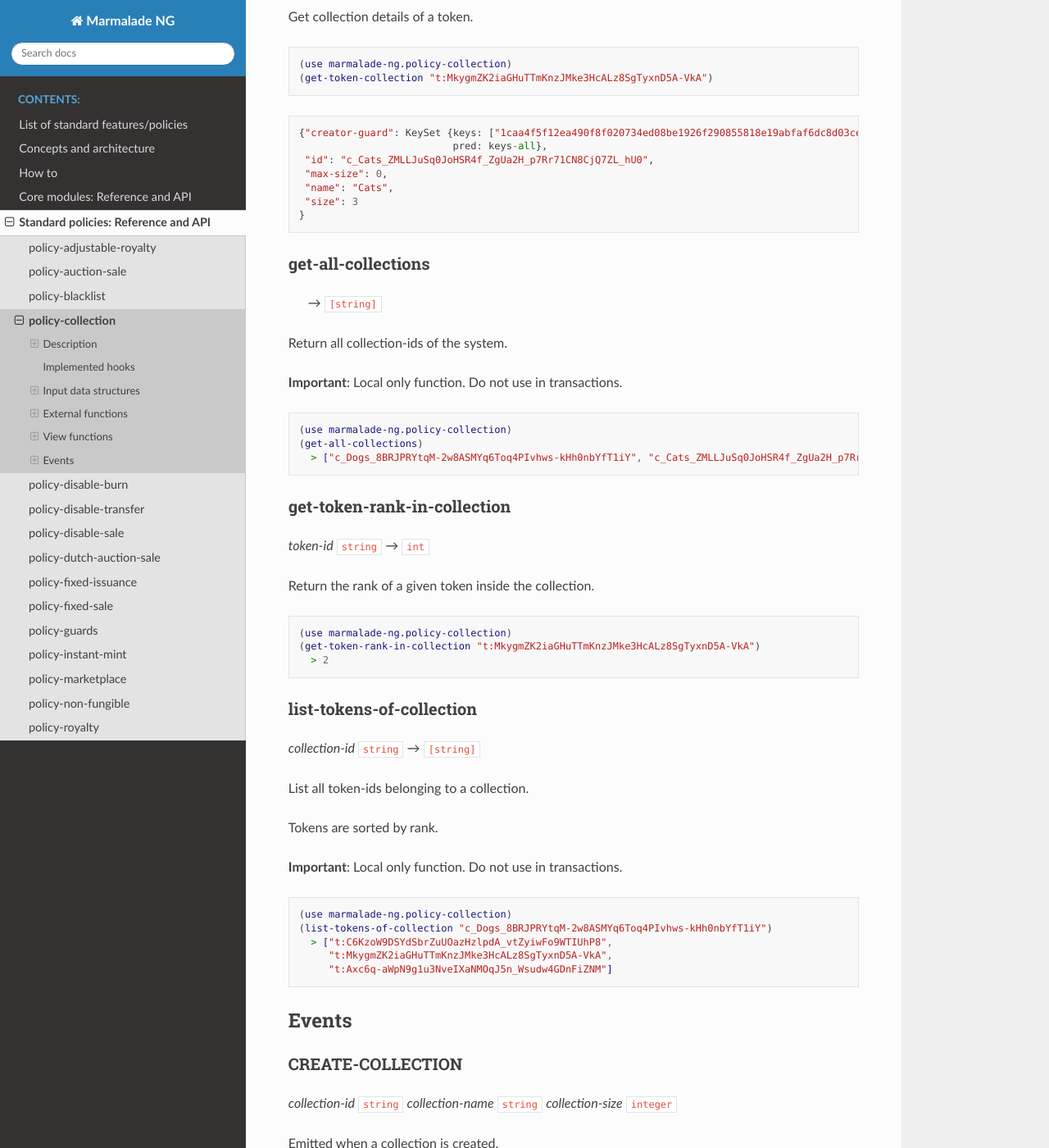
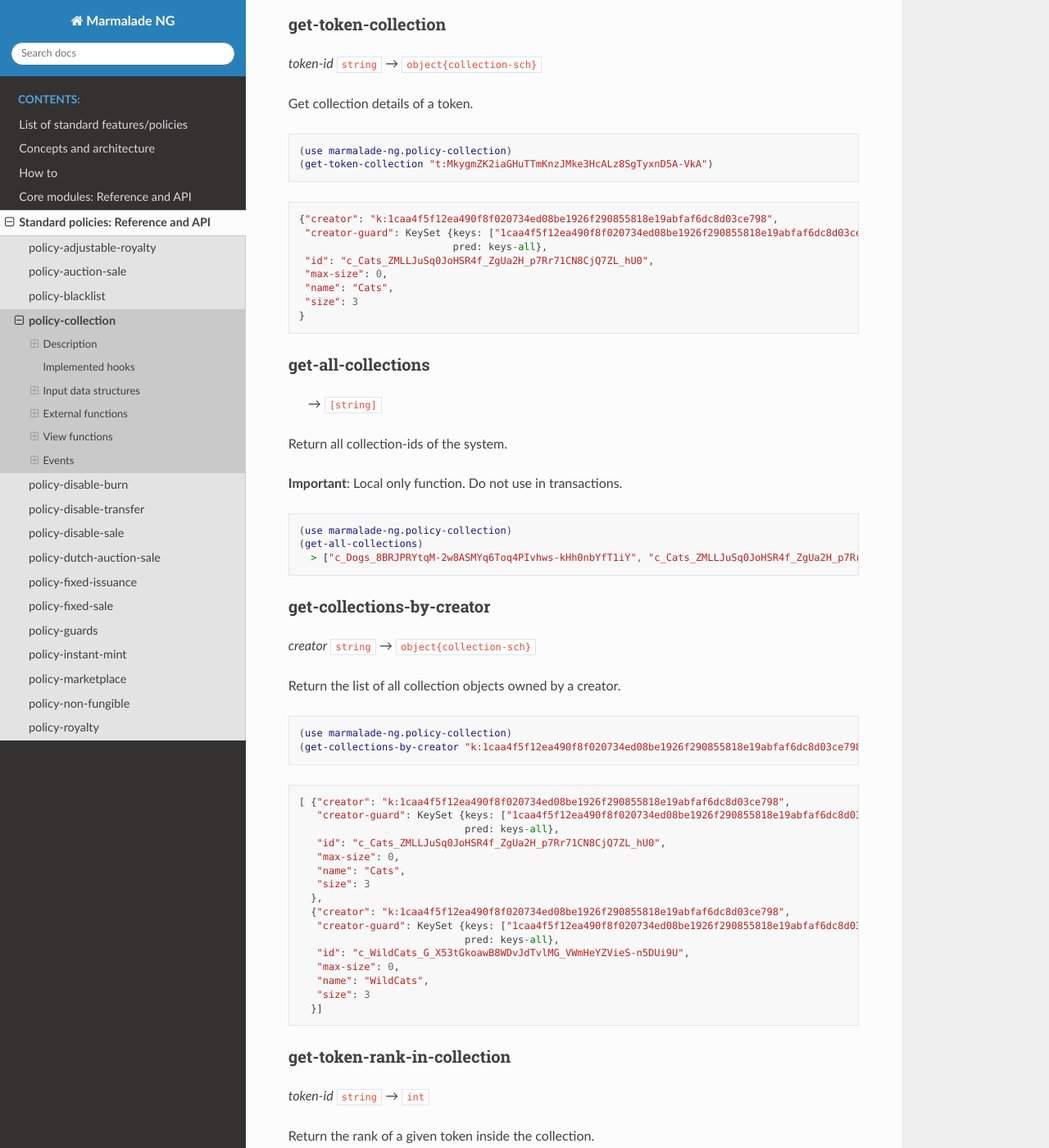
Before and after one commit to Marmalade-NG/marmalade-ng, a Sphinx documentation site: the page built from doc/source/policy-collection.rst, in a window 1280 px wide and 1400 px high, scrolled down 2541 px. Shown: the whole window at 82% size. Built offline with Sphinx 7.4.7 and the Read the Docs theme 2.0.0, drawn with Linux system fonts in a browser that asks for light colours; some of the changed text lies outside the part shown.

Commit message:
Add the creator field for collection + (get-collections-by-creator) function + Update tests + Update doc

```diff
--- a/doc/source/policy-collection.rst
+++ b/doc/source/policy-collection.rst
@@ -26,6 +26,11 @@ creator to include tokens. The guard is enforced on token creation.
 
 If the guard is a keyset, the signature may be scoped to the capability:
 ``(ADD-TO-COLLECTION collection-id token-id)``
+
+When created a collection must be registered with its creator's name.
+If the creator's name is a principal (recommended), it is validated against the guard, and can
+be trusted by third parties.
+
 
 Ranks
 ~~~~~
@@ -76,7 +81,7 @@ Create a collection-id from an human-readable name.
 
 create-collection
 ~~~~~~~~~~~~~~~~~
-*id* ``string`` *name* ``string`` *size* ``integer`` *creator-guard* ``guard`` *→* ``bool``
+*id* ``string`` *name* ``string`` *size* ``integer`` *creator* ``string`` *creator-guard* ``guard`` *→* ``bool``
 
 Create and register a collection.
 
@@ -106,7 +112,8 @@ Get collection details from a collection-id.
 
 .. code::
 
-  {"creator-guard": KeySet {keys: ["1caa4f5f12ea490f8f020734ed08be1926f290855818e19abfaf6dc8d03ce798"],
+  {"creator": "k:1caa4f5f12ea490f8f020734ed08be1926f290855818e19abfaf6dc8d03ce798",
+   "creator-guard": KeySet {keys: ["1caa4f5f12ea490f8f020734ed08be1926f290855818e19abfaf6dc8d03ce798"],
                             pred: keys-all},
    "id": "c_Cats_ZMLLJuSq0JoHSR4f_ZgUa2H_p7Rr71CN8CjQ7ZL_hU0",
    "max-size": 0,
@@ -129,7 +136,8 @@ Get collection details of a token.
 
 .. code::
 
-  {"creator-guard": KeySet {keys: ["1caa4f5f12ea490f8f020734ed08be1926f290855818e19abfaf6dc8d03ce798"],
+  {"creator": "k:1caa4f5f12ea490f8f020734ed08be1926f290855818e19abfaf6dc8d03ce798",
+   "creator-guard": KeySet {keys: ["1caa4f5f12ea490f8f020734ed08be1926f290855818e19abfaf6dc8d03ce798"],
                             pred: keys-all},
    "id": "c_Cats_ZMLLJuSq0JoHSR4f_ZgUa2H_p7Rr71CN8CjQ7ZL_hU0",
    "max-size": 0,
@@ -150,6 +158,37 @@ Return all collection-ids of the system.
   (use marmalade-ng.policy-collection)
   (get-all-collections)
     > ["c_Dogs_8BRJPRYtqM-2w8ASMYq6Toq4PIvhws-kHh0nbYfT1iY", "c_Cats_ZMLLJuSq0JoHSR4f_ZgUa2H_p7Rr71CN8CjQ7ZL_hU0"]
+
+
+get-collections-by-creator
+~~~~~~~~~~~~~~~~~~~~~~~~~~
+*creator* ``string`` *→* ``object{collection-sch}``
+
+Return the list of all collection objects owned by a creator.
+
+.. code:: lisp
+
+  (use marmalade-ng.policy-collection)
+  (get-collections-by-creator "k:1caa4f5f12ea490f8f020734ed08be1926f290855818e19abfaf6dc8d03ce798")
+
+.. code::
+
+  [ {"creator": "k:1caa4f5f12ea490f8f020734ed08be1926f290855818e19abfaf6dc8d03ce798",
+     "creator-guard": KeySet {keys: ["1caa4f5f12ea490f8f020734ed08be1926f290855818e19abfaf6dc8d03ce798"],
+                              pred: keys-all},
+     "id": "c_Cats_ZMLLJuSq0JoHSR4f_ZgUa2H_p7Rr71CN8CjQ7ZL_hU0",
+     "max-size": 0,
+     "name": "Cats",
+     "size": 3
+    },
+    {"creator": "k:1caa4f5f12ea490f8f020734ed08be1926f290855818e19abfaf6dc8d03ce798",
+     "creator-guard": KeySet {keys: ["1caa4f5f12ea490f8f020734ed08be1926f290855818e19abfaf6dc8d03ce798"],
+                              pred: keys-all},
+     "id": "c_WildCats_G_X53tGkoawB8WDvJdTvlMG_VWmHeYZVieS-n5DUi9U",
+     "max-size": 0,
+     "name": "WildCats",
+     "size": 3
+    }]
 
 
 get-token-rank-in-collection
@@ -188,7 +227,7 @@ Events
 ^^^^^^
 CREATE-COLLECTION
 ~~~~~~~~~~~~~~~~~
-*collection-id* ``string`` *collection-name* ``string`` *collection-size* ``integer``
+*collection-id* ``string`` *collection-name* ``string`` *collection-size* ``integer`` *creator* ``string``
 
 Emitted when a collection is created.
 
```
Also changed, not shown: other parts of doc/source/policy-collection.rst (+2 -1 lines), 2 other files.
